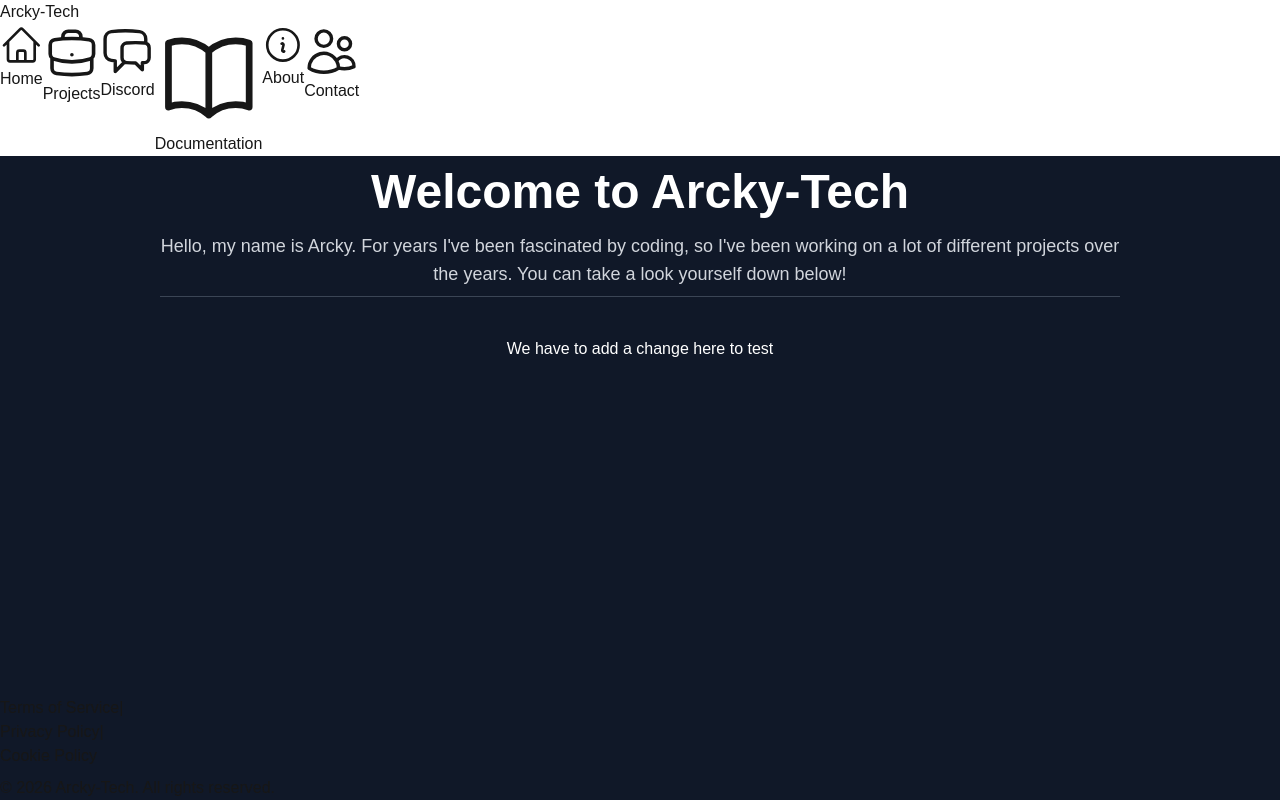
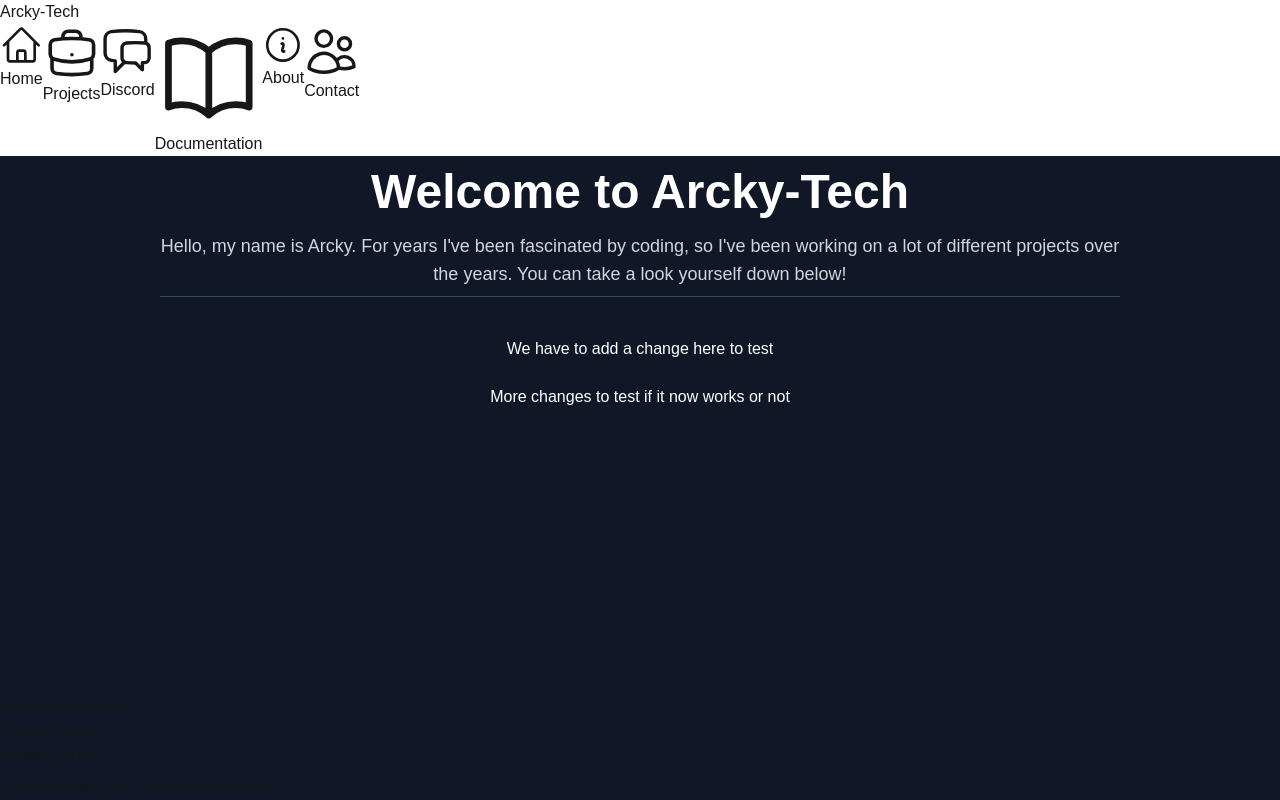
Before and after one commit to Arcky97/Arcky-Tech-Website-Turborepo, a Next.js app in the folder apps/web/: page / in a window 1280 px wide. Built offline with nearby package versions, Linux system fonts and the light colour scheme.

Commit message:
web package test 3

```diff
--- a/apps/web/app/page.tsx
+++ b/apps/web/app/page.tsx
@@ -15,7 +15,7 @@ export default function Home() {
       </section>
       {/* Features Section */}
       <section>
-
+        <p>More changes to test if it now works or not</p>
       </section>
     </article>
   );
```
Also changed, not shown: 2 other files (tests, documents, lock files or other folders).
